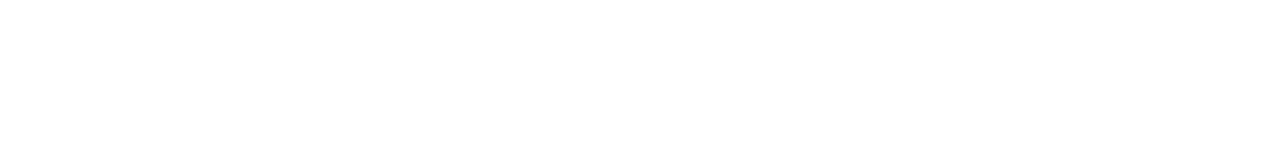
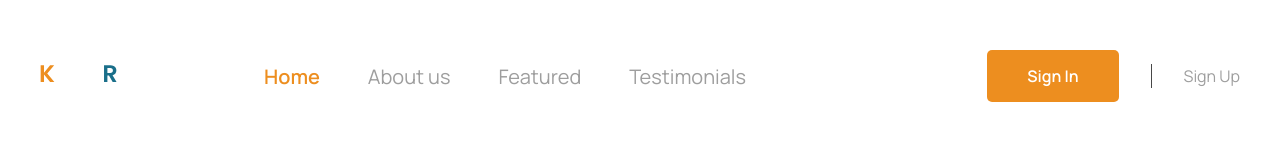
Before and after one commit to ptrv-dev/www-kerjarodi, a website: page src/index.html in a window 1280 px wide. Drawn offline with nearby package versions, Linux system fonts and the light colour scheme; files that its build step writes are made by us from their sources.

Commit message:
Header (not responsive)

```diff
--- a/src/index.html
+++ b/src/index.html
@@ -8,6 +8,6 @@
     @@include('./pages/components/_head-links.html')
   </head>
   <body>
-    <div class="wrapper"></div>
+    <div class="wrapper">@@include('./pages/components/_header.html')</div>
   </body>
 </html>
--- a/src/pages/components/_header.html
+++ b/src/pages/components/_header.html
@@ -1,18 +1,24 @@
-<header class="header">
+<div class="header">
   <div class="container header__container">
-		<a href="#" class="header__logo logo"> Logo </a>
+    <a href="/" class="logo">
+      <img src="./img/logo.svg" alt="Logo" />
+    </a>
     <nav class="header__nav nav">
       <ul class="nav__list">
         <li class="nav__item">
           <a href="#" class="nav__link nav__link_active">Home</a>
         </li>
-				<li class="nav__item"><a href="#" class="nav__link">About Us</a></li>
-				<li class="nav__item"><a href="#" class="nav__link">Portfolio</a></li>
-				<li class="nav__item"><a href="#" class="nav__link">Contact</a></li>
+        <li class="nav__item"><a href="#" class="nav__link">About us</a></li>
+        <li class="nav__item"><a href="#" class="nav__link">Featured</a></li>
+        <li class="nav__item">
+          <a href="#" class="nav__link">Testimonials</a>
+        </li>
       </ul>
     </nav>
-		<button class="header__burger">
-			<span></span><span></span><span></span>
-		</button>
+    <div class="header__actions">
+      <a href="#" class="button header__button">Sign In</a>
+      <hr />
+      <a href="#" class="header__link">Sign Up</a>
     </div>
-</header>
+  </div>
+</div>
--- a/src/scss/app/_common.scss
+++ b/src/scss/app/_common.scss
@@ -2,6 +2,8 @@
 *::after,
 *::before {
   box-sizing: border-box;
+  margin: 0;
+  padding: 0;
 }
 
 body {
@@ -20,23 +22,27 @@ body {
   padding: 0 $container-padding;
 }
 
-h1,
-h2,
-h3,
-h4,
-h5,
-h6,
-p {
-	margin: 0;
-	padding: 0;
-}
-
 .wrapper {
   min-height: 100vh;
   display: flex;
   flex-direction: column;
 }
 
-main {
-	flex: 100%;
+.button {
+  display: inline-flex;
+  align-items: center;
+  background: $secondary;
+  border: none;
+  font-weight: 600;
+  font-size: 16px;
+  color: $white;
+  padding: 15px 40px;
+  border-radius: 5px;
+  text-decoration: none;
+
+  transition: box-shadow 0.2s ease-in-out, transform 0.2s ease-in-out;
+  &:hover {
+    transform: translateY(-2px);
+    box-shadow: 0 5px 30px rgba($secondary, 0.3);
   }
+}
--- a/src/scss/pages/_header.scss
+++ b/src/scss/pages/_header.scss
@@ -0,0 +1,92 @@
+.header {
+  position: fixed;
+  z-index: 999;
+  top: 50px;
+  left: 0;
+  width: 100%;
+
+  // .header__container
+
+  &__container {
+    display: flex;
+    align-items: center;
+  }
+
+  // .header__nav
+
+  &__nav {
+    margin: 0 48px;
+    flex: 1;
+  }
+
+  // .header__actions
+
+  &__actions {
+    display: flex;
+    align-items: center;
+    gap: 32px;
+    hr {
+      width: 1px;
+      height: 24px;
+      background: #474747;
+      border: none;
+    }
+  }
+
+  // .header__button
+
+  &__button {
+  }
+  // .header__link
+
+  &__link {
+    font-weight: 500;
+    font-size: 16px;
+    color: $gray;
+    text-decoration: none;
+    transition: color 0.2s ease-in-out;
+    &:hover {
+      color: $secondary;
+    }
+  }
+}
+.logo {
+  img {
+    display: block;
+  }
+}
+.nav {
+  // .nav__list
+
+  &__list {
+    list-style: none;
+    display: flex;
+    gap: 48px;
+  }
+
+  // .nav__item
+
+  &__item {
+  }
+
+  // .nav__link
+
+  &__link {
+    color: $gray;
+    text-decoration: none;
+    transition: color 0.2s ease-in-out;
+    &:hover {
+      color: $secondary;
+    }
+    &_active {
+      color: $secondary;
+      font-weight: 600;
+    }
+  }
+}
+.button {
+  // .button_empty
+
+  &_empty {
+  }
+}
```
Also changed, not shown: src/img/logo.svg (added). Lines whose indentation alone changed are shown as unchanged.
